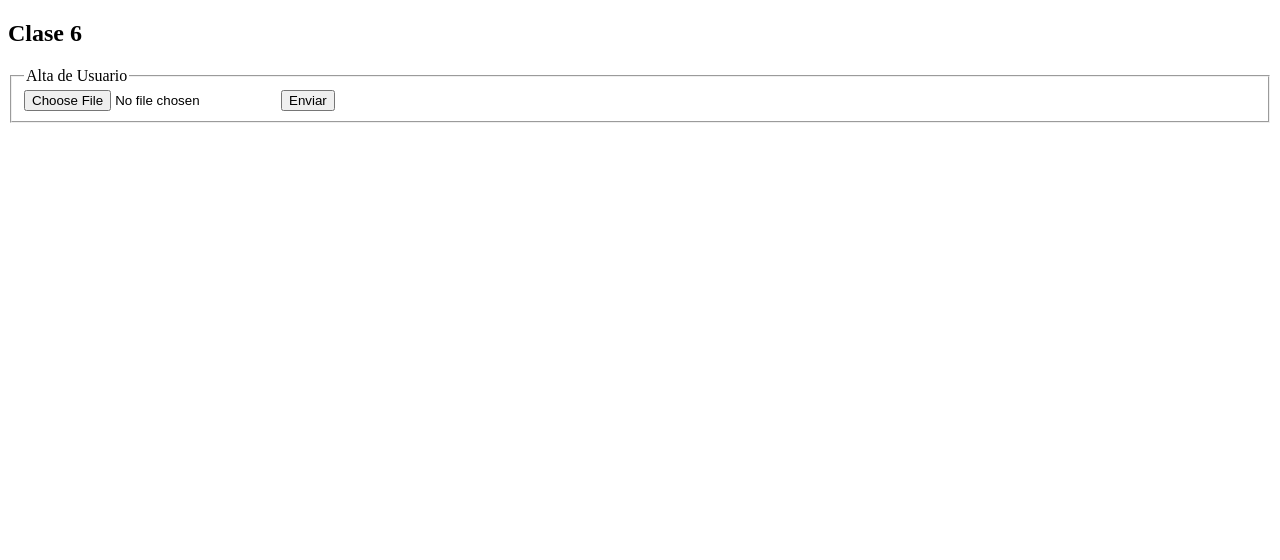
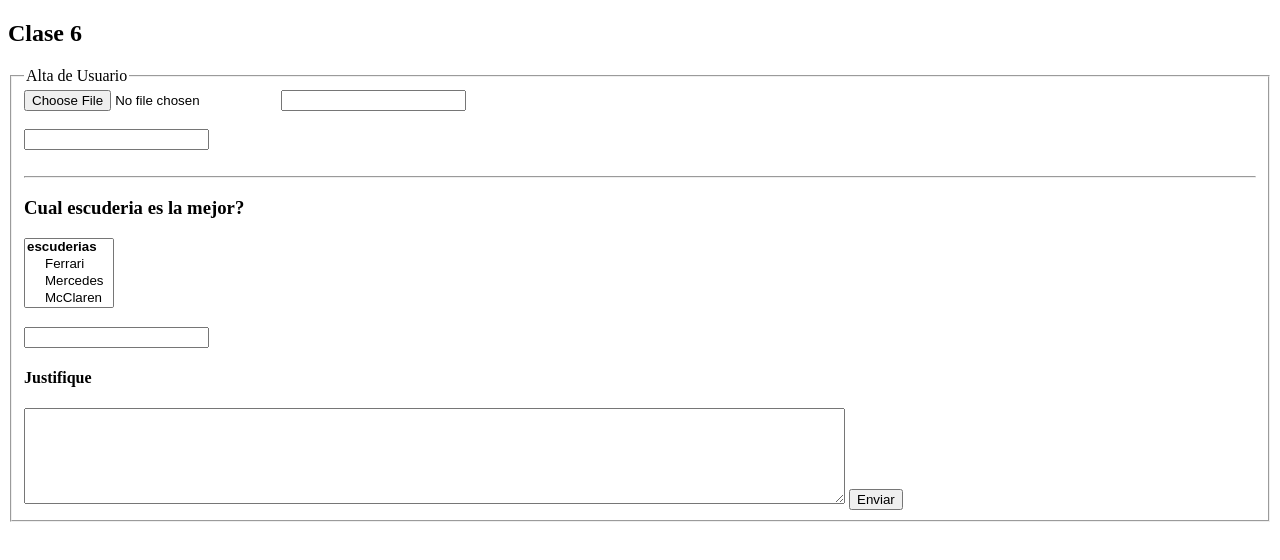
Before and after one commit to gusfgs36/gusfgs36.github.io, a plain HTML site: page Clase6/index.html in a window 1280 px wide. Drawn offline with Linux system fonts and the light colour scheme.

Commit message:
clase 6 textarea

```diff
--- a/Clase6/index.html
+++ b/Clase6/index.html
@@ -14,6 +14,33 @@
                 </legend>
                 <form action="Altausuario.html">
                     <input type="file" name="dni-frente">
+
+                    <input type="url" name="url" required><br><br>
+                    <input type="text" name="algo" required>
+                    <br><br>
+
+                    <hr>
+                    <h3>Cual escuderia es la mejor?</h3>
+                            <select name="Selecmulti" multiple required>
+                                <optgroup label="escuderias">
+                                    <option>Ferrari</option>
+                                    <option>Mercedes</option>
+                                    <option>McClaren</option>
+                                    <option>Red Bulls</option>
+                                    <option>Alpha Tauri</option>
+                                </optgroup><br>
+                            </select>
+                            <br><br>
+                            <input list="escuderia">
+                            <datalist id="escuderia" name="dataescu">
+                                <option>Ferrari</option>
+                                <option>Mercedes</option>
+                                <option>McClaren</option>
+                                <option>Red Bulls</option>
+                                <option>Alpha Tauri</option>
+                            </datalist>
+                        <h4>Justifique</h4>
+                        <textarea name="algo" cols="100" rows="6" required></textarea>
                     <input type="submit" value="Enviar">
             </form>
         </fieldset>
```
Also changed, not shown: index.html (+9 -0 lines), 1 other file.
